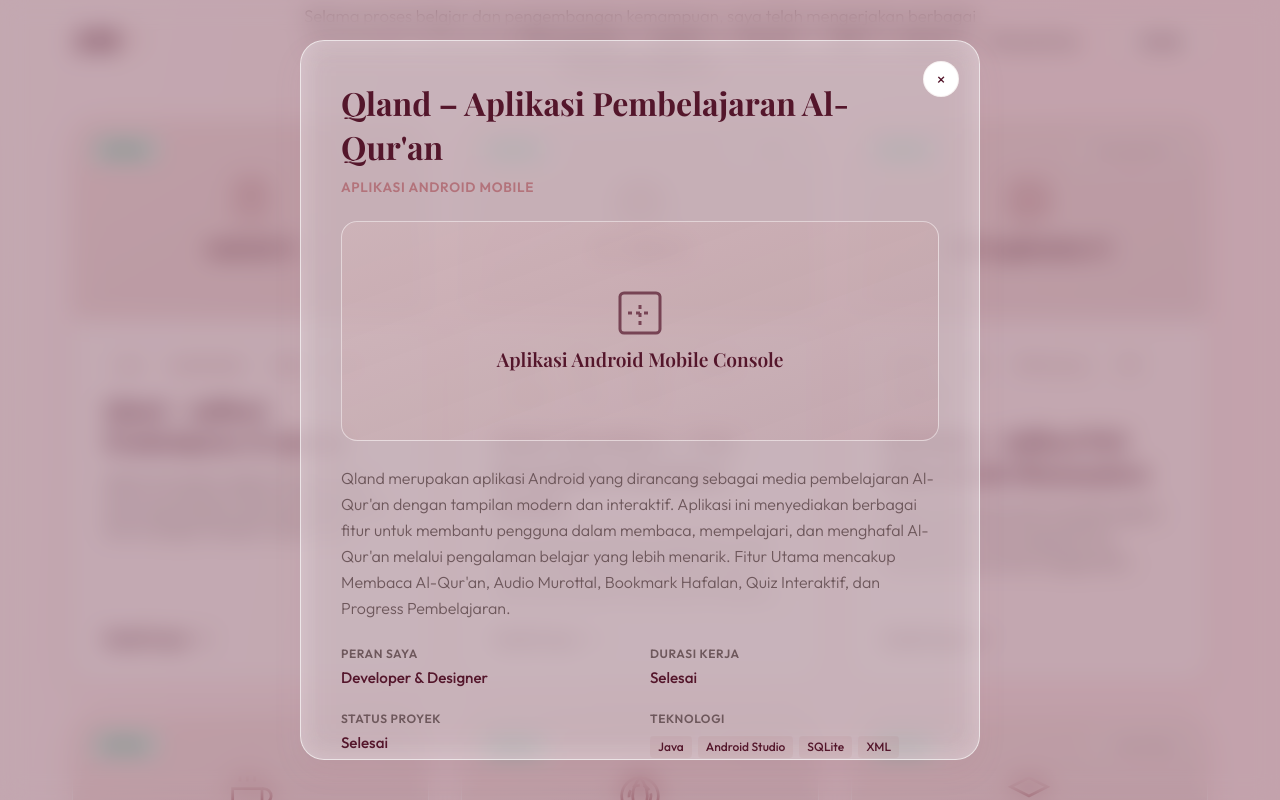
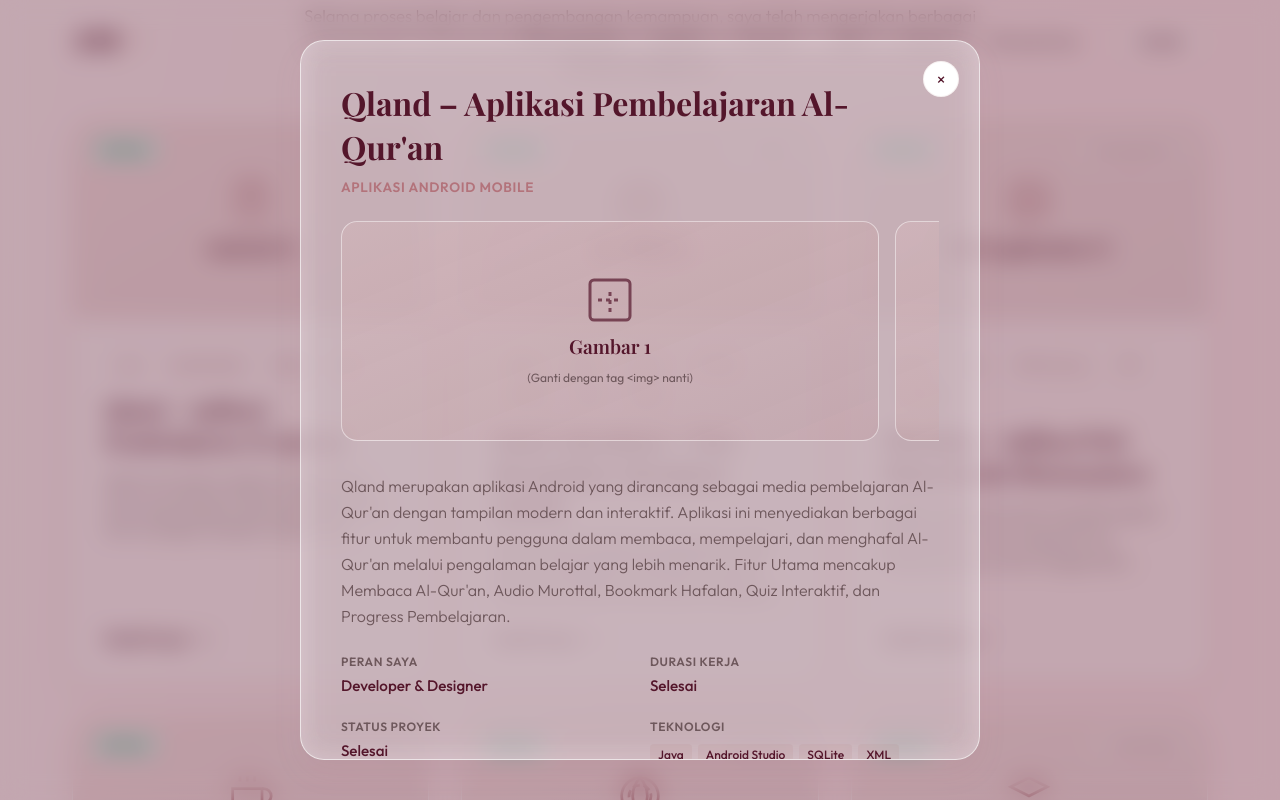
Before and after one commit to izaa665/izaa, a Next.js app: page / in a window 1280 px wide. Both pictures are taken after a click on the element 250 px from the left and 3405 px from the top of the page. Shown: the part 3005-3805 px from the top of the page. Built offline with nearby package versions, Linux system fonts and the light colour scheme; a web font is replaced by a local one.

Commit message:
Update project modal image placeholder to a swipeable carousel

```diff
--- a/src/components/ProjectModal.tsx
+++ b/src/components/ProjectModal.tsx
@@ -136,8 +136,13 @@
           {project.category}
         </span>
 
-        {/* Mock visual placeholder */}
-        <div className="w-full h-[220px] rounded-2xl bg-gradient-to-br from-rose-gold-light/20 to-[#b3737b]/15 flex flex-col items-center justify-center text-burgundy border border-white/50 mb-6 shrink-0">
+        {/* Scrollable Images Container (Carousel) */}
+        <div className="w-full mb-6 flex overflow-x-auto gap-4 snap-x snap-mandatory pb-2">
+          {[1, 2, 3].map((index) => (
+            <div
+              key={index}
+              className="w-[85%] sm:w-[90%] shrink-0 h-[220px] rounded-2xl bg-gradient-to-br from-rose-gold-light/20 to-[#b3737b]/15 flex flex-col items-center justify-center text-burgundy border border-white/50 snap-center relative overflow-hidden"
+            >
               <svg
                 viewBox="0 0 24 24"
                 fill="none"
@@ -149,8 +154,13 @@
                 <path d="M12 18L12 6M6 12L18 12" strokeDasharray="2 2"></path>
               </svg>
               <span className="font-serif text-[1.2rem] font-semibold">
-            {project.category} Console
+                Gambar {index}
               </span>
+              <span className="font-sans text-[0.75rem] text-[#6e585c] mt-2">
+                (Ganti dengan tag &lt;img&gt; nanti)
+              </span>
+            </div>
+          ))}
         </div>
 
         {/* Description */}
```
Lines whose indentation alone changed are shown as unchanged.
